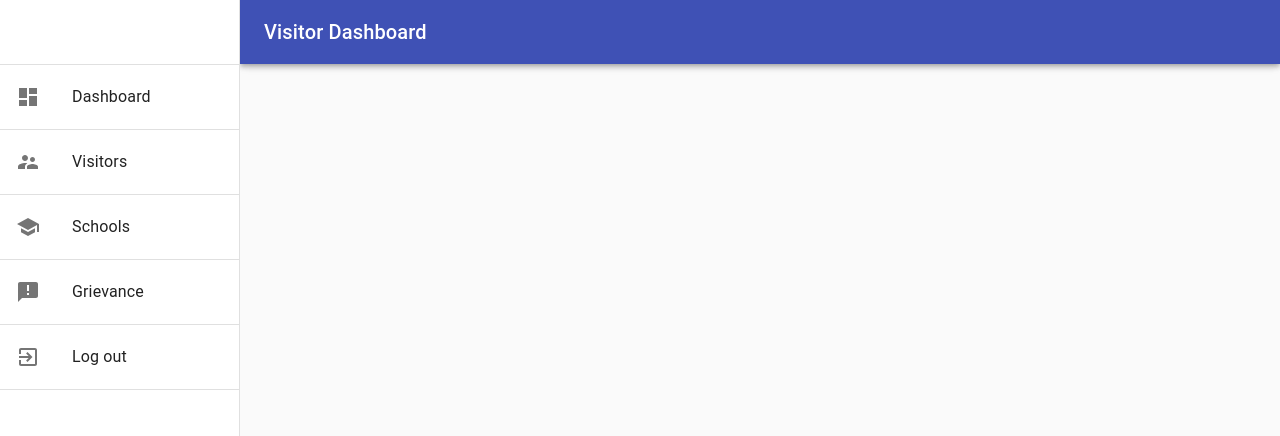
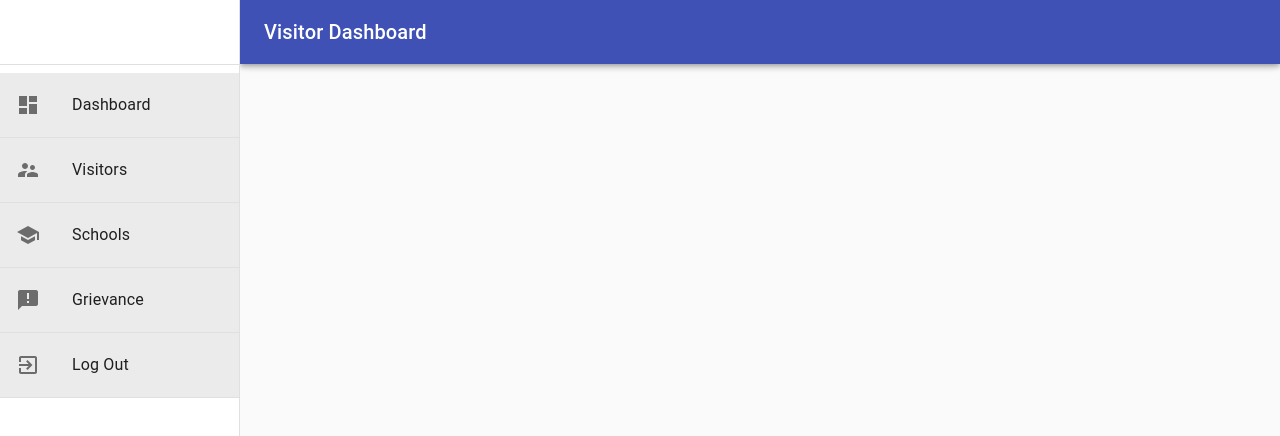
Before and after one commit to amrittheengineer/smart-india-hackathon-2020-web-portals, a React (Create React App) app: page / in a window 1280 px wide. Shown: the top 436 px of the page. Built offline with nearby package versions, Linux system fonts and the light colour scheme.

Commit message:
Added SidebarItem component for re-use and changes Page Components List hierarchy

```diff
--- a/src/App.js
+++ b/src/App.js
@@ -1,4 +1,4 @@
-import React from 'react';
+import React from "react";
 import EducationalOfficerPage from "./Pages/EducationalOfficerPage";
 import SchoolPage from "./Pages/SchoolPage";
 import PeopleCard from "./Components/PeopleCard";
--- /dev/null
+++ b/src/Components/SidebarItem.js
@@ -0,0 +1,20 @@
+import React from "react";
+import {
+  ListItem,
+  ListItemIcon,
+  ListItemText,
+  Divider,
+} from "@material-ui/core";
+
+const SidebarItem = ({ title, iconComponent, isActive }) => {
+  return (
+    <React.Fragment key={title}>
+      <ListItem button selected={isActive} style={{ padding: "16px" }}>
+        <ListItemIcon>{iconComponent}</ListItemIcon>
+        <ListItemText primary={title} />
+      </ListItem>
+      <Divider />
+    </React.Fragment>
+  );
+};
+export default SidebarItem;
--- a/src/Pages/EducationalOfficerPage.js
+++ b/src/Pages/EducationalOfficerPage.js
@@ -1,5 +1,4 @@
 import React from "react";
-import PropTypes from "prop-types";
 import AppBar from "@material-ui/core/AppBar";
 import CssBaseline from "@material-ui/core/CssBaseline";
 import Divider from "@material-ui/core/Divider";
@@ -7,18 +6,16 @@ import Drawer from "@material-ui/core/Drawer";
 import Hidden from "@material-ui/core/Hidden";
 import IconButton from "@material-ui/core/IconButton";
 import List from "@material-ui/core/List";
-import ListItem from "@material-ui/core/ListItem";
-import ListItemIcon from "@material-ui/core/ListItemIcon";
-import ListItemText from "@material-ui/core/ListItemText";
 import MenuIcon from "@material-ui/icons/Menu";
 import Toolbar from "@material-ui/core/Toolbar";
 import Typography from "@material-ui/core/Typography";
 import { makeStyles, useTheme } from "@material-ui/core/styles";
-import DashboardIcon from '@material-ui/icons/Dashboard';
+import DashboardIcon from "@material-ui/icons/Dashboard";
 import SupervisorAccountIcon from "@material-ui/icons/SupervisorAccount";
-import SchoolIcon from '@material-ui/icons/School';
+import SchoolIcon from "@material-ui/icons/School";
 import AnnouncementIcon from "@material-ui/icons/Announcement";
 import ExitToAppIcon from "@material-ui/icons/ExitToApp";
+import SidebarItem from "../Components/SidebarItem";
 
 const drawerWidth = 240;
 
@@ -55,8 +52,30 @@ const useStyles = makeStyles((theme) => ({
   },
 }));
 
+const sidebarOptions = [
+  {
+    title: "Dashboard",
+    iconComponent: <DashboardIcon />,
+  },
+  {
+    title: "Visitors",
+    iconComponent: <SupervisorAccountIcon />,
+  },
+  {
+    title: "Schools",
+    iconComponent: <SchoolIcon />,
+  },
+  {
+    title: "Grievance",
+    iconComponent: <AnnouncementIcon />,
+  },
+  {
+    title: "Log Out",
+    iconComponent: <ExitToAppIcon />,
+  },
+];
+
 function ResponsiveDrawer(props) {
-  const { window } = props;
   const classes = useStyles();
   const theme = useTheme();
   const [mobileOpen, setMobileOpen] = React.useState(false);
@@ -70,65 +89,14 @@ function ResponsiveDrawer(props) {
       <div className={classes.toolbar} />
       <Divider />
       <List>
-        {["Dashboard"].map((text, index) => (
-          <ListItem button key={text}>
-            <ListItemIcon>
-              <DashboardIcon />
-            </ListItemIcon>
-            <ListItemText primary={text} />
-          </ListItem>
+        {sidebarOptions.map((option) => (
+          <SidebarItem {...option} isActive />
         ))}
       </List>
-      <Divider />
-      <List>
-        {["Visitors"].map((text, index) => (
-          <ListItem button key={text}>
-            <ListItemIcon>
-              <SupervisorAccountIcon />
-            </ListItemIcon>
-            <ListItemText primary={text} />
-          </ListItem>
-        ))}
-      </List>
-      <Divider />
-      <List>
-        {["Schools"].map((text, index) => (
-          <ListItem button key={text}>
-            <ListItemIcon>
-              <SchoolIcon />
-            </ListItemIcon>
-            <ListItemText primary={text} />
-          </ListItem>
-        ))}
-      </List>
-      <Divider />
-      <List>
-        {["Grievance"].map((text, index) => (
-          <ListItem button key={text}>
-            <ListItemIcon>
-              <AnnouncementIcon />
-            </ListItemIcon>
-            <ListItemText primary={text} />
-          </ListItem>
-        ))}
-      </List>
-      <Divider />
-      <List>
-        {["Log out"].map((text, index) => (
-          <ListItem button key={text}>
-            <ListItemIcon>
-              <ExitToAppIcon />
-            </ListItemIcon>
-            <ListItemText primary={text} />
-          </ListItem>
-        ))}
-      </List>
-      <Divider />
     </div>
   );
 
-  const container =
-    window !== undefined ? () => window().document.body : undefined;
+  const container = window.document.body;
 
   return (
     <div className={classes.root}>
@@ -187,12 +155,4 @@ function ResponsiveDrawer(props) {
   );
 }
 
-ResponsiveDrawer.propTypes = {
-  /**
-   * Injected by the documentation to work in an iframe.
-   * You won't need it on your project.
-   */
-  window: PropTypes.func,
-};
-
 export default ResponsiveDrawer;
--- a/src/Pages/SchoolPage.js
+++ b/src/Pages/SchoolPage.js
@@ -1,5 +1,4 @@
 import React from "react";
-import PropTypes from "prop-types";
 import AppBar from "@material-ui/core/AppBar";
 import CssBaseline from "@material-ui/core/CssBaseline";
 import Divider from "@material-ui/core/Divider";
@@ -7,17 +6,15 @@ import Drawer from "@material-ui/core/Drawer";
 import Hidden from "@material-ui/core/Hidden";
 import IconButton from "@material-ui/core/IconButton";
 import List from "@material-ui/core/List";
-import ListItem from "@material-ui/core/ListItem";
-import ListItemIcon from "@material-ui/core/ListItemIcon";
-import ListItemText from "@material-ui/core/ListItemText";
 import MenuIcon from "@material-ui/icons/Menu";
 import Toolbar from "@material-ui/core/Toolbar";
 import Typography from "@material-ui/core/Typography";
 import { makeStyles, useTheme } from "@material-ui/core/styles";
-import AssessmentIcon from '@material-ui/icons/Assessment';
-import CropFreeIcon from '@material-ui/icons/CropFree';
+import AssessmentIcon from "@material-ui/icons/Assessment";
+import CropFreeIcon from "@material-ui/icons/CropFree";
 import AnnouncementIcon from "@material-ui/icons/Announcement";
 import ExitToAppIcon from "@material-ui/icons/ExitToApp";
+import SidebarItem from "../Components/SidebarItem";
 
 const drawerWidth = 240;
 
@@ -54,8 +51,26 @@ const useStyles = makeStyles((theme) => ({
   },
 }));
 
+const sidebarOptions = [
+  {
+    title: "Reports/Stats",
+    iconComponent: <AssessmentIcon />,
+  },
+  {
+    title: "Grievance",
+    iconComponent: <AnnouncementIcon />,
+  },
+  {
+    title: "QR Code",
+    iconComponent: <CropFreeIcon />,
+  },
+  {
+    title: "Log Out",
+    iconComponent: <ExitToAppIcon />,
+  },
+];
+
 function ResponsiveDrawer(props) {
-  const { window } = props;
   const classes = useStyles();
   const theme = useTheme();
   const [mobileOpen, setMobileOpen] = React.useState(false);
@@ -69,54 +84,14 @@ function ResponsiveDrawer(props) {
       <div className={classes.toolbar} />
       <Divider />
       <List>
-        {["Reports/Stats"].map((text, index) => (
-          <ListItem button key={text}>
-            <ListItemIcon>
-              <AssessmentIcon />
-            </ListItemIcon>
-            <ListItemText primary={text} />
-          </ListItem>
+        {sidebarOptions.map((option) => (
+          <SidebarItem {...option} isActive />
         ))}
       </List>
-      <Divider />
-      <List>
-        {["Grievence"].map((text, index) => (
-          <ListItem button key={text}>
-            <ListItemIcon>
-              <AnnouncementIcon />
-            </ListItemIcon>
-            <ListItemText primary={text} />
-          </ListItem>
-        ))}
-      </List>
-      <Divider />
-      <List>
-        {["QR Code"].map((text, index) => (
-          <ListItem button key={text}>
-            <ListItemIcon>
-              <CropFreeIcon />
-            </ListItemIcon>
-            <ListItemText primary={text} />
-          </ListItem>
-        ))}
-      </List>
-      <Divider />
-      <List>
-        {["Log out"].map((text, index) => (
-          <ListItem button key={text}>
-            <ListItemIcon>
-              <ExitToAppIcon />
-            </ListItemIcon>
-            <ListItemText primary={text} />
-          </ListItem>
-        ))}
-      </List>
-      <Divider />
     </div>
   );
 
-  const container =
-    window !== undefined ? () => window().document.body : undefined;
+  const container = window.document.body;
 
   return (
     <div className={classes.root}>
@@ -175,12 +150,4 @@ function ResponsiveDrawer(props) {
   );
 }
 
-ResponsiveDrawer.propTypes = {
-  /**
-   * Injected by the documentation to work in an iframe.
-   * You won't need it on your project.
-   */
-  window: PropTypes.func,
-};
-
 export default ResponsiveDrawer;
```
Also changed, not shown: 1 other file (tests, documents, lock files or other folders).
